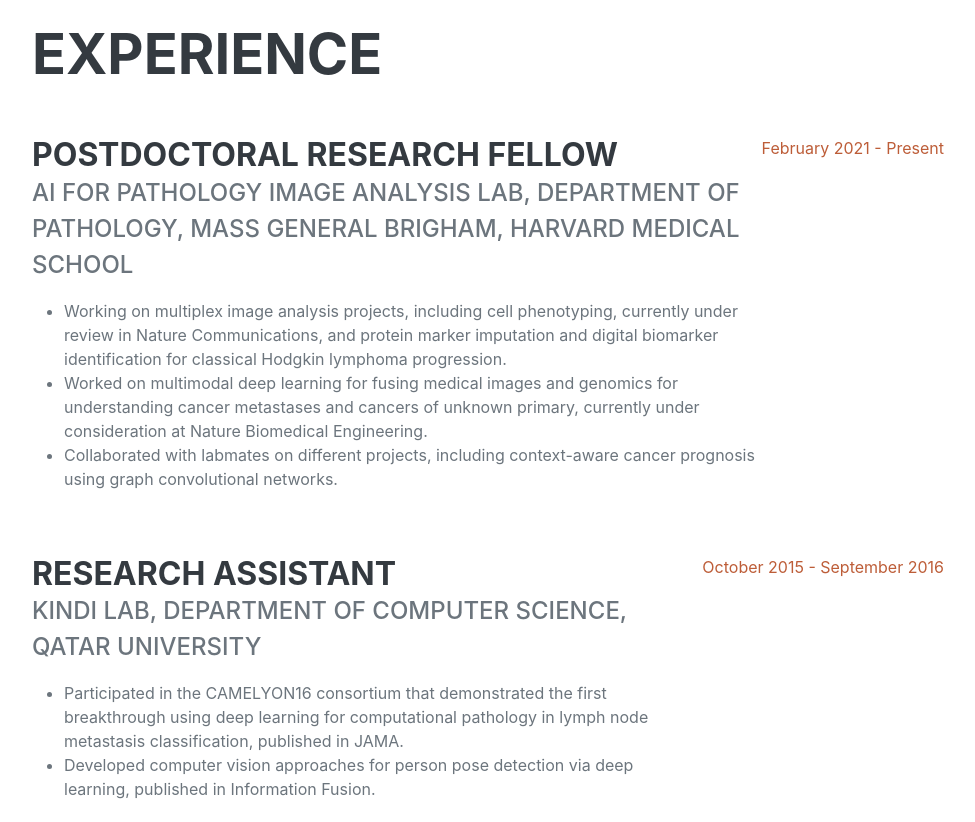
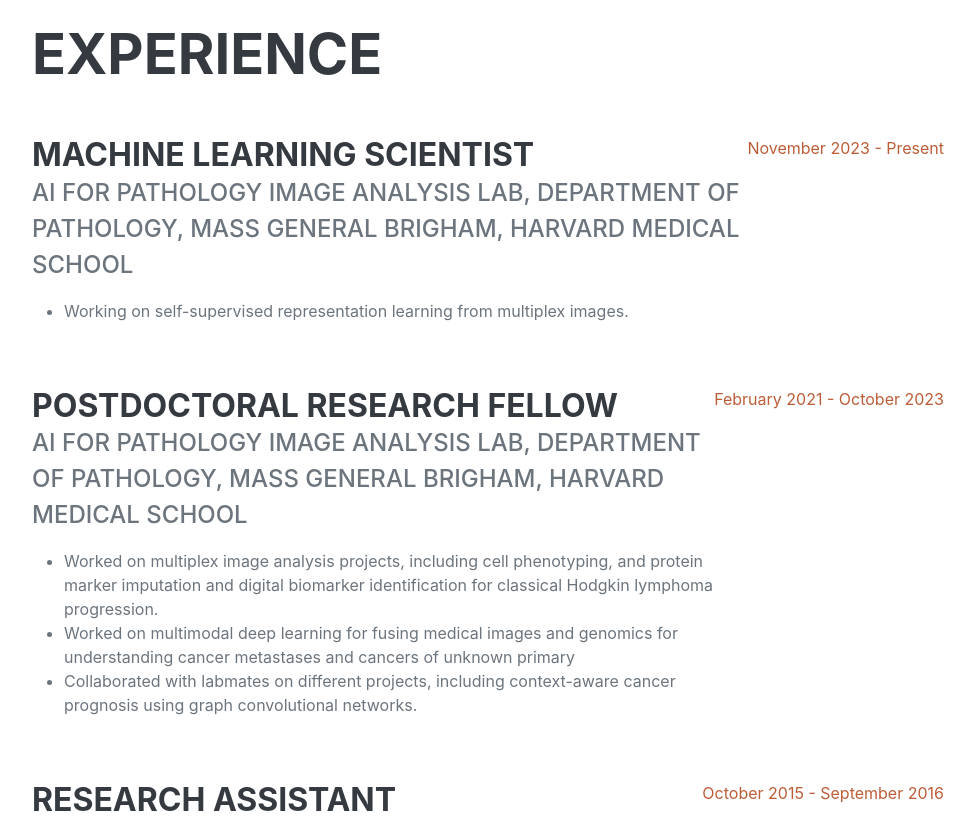
Before and after one commit to m-shaban/m-shaban.github.io, a plain HTML site: page index.html in a window 1280 px wide. Shown: the part 860-1682 px from the top of the page, without its empty margins (288-1263 px from the left). Drawn offline with nearby package versions, Linux system fonts and the light colour scheme; a web font is replaced by a local one.

Commit message:
Updated Job Role

```diff
--- a/index.html
+++ b/index.html
@@ -63,15 +63,25 @@
                     <h2 class="mb-5">Experience</h2>
                     <div class="d-flex flex-column flex-md-row justify-content-between mb-5">
                         <div class="flex-grow-1">
+                            <h3 class="mb-0">Machine Learning Scientist</h3>
+                            <div class="subheading mb-3">AI for Pathology Image Analysis Lab, Department of Pathology, Mass General Brigham, Harvard Medical School</div>
+							 <ul>
+								<li>Working on self-supervised representation learning from multiplex images.</li>
+							</ul>
+						</div>
+                        <div class="flex-shrink-0"><span class="text-primary">November 2023 - Present</span></div>
+                    </div>
+                    <div class="d-flex flex-column flex-md-row justify-content-between mb-5">
+                        <div class="flex-grow-1">
                             <h3 class="mb-0">Postdoctoral Research Fellow</h3>
                             <div class="subheading mb-3">AI for Pathology Image Analysis Lab, Department of Pathology, Mass General Brigham, Harvard Medical School</div>
-							 <ul>
-								<li>Working on multiplex image analysis projects, including cell phenotyping, currently under review in Nature Communications, and protein marker imputation and digital biomarker identification for classical Hodgkin lymphoma progression.</li>
-								<li>Worked on multimodal deep learning for fusing medical images and genomics for understanding cancer metastases and cancers of unknown primary, currently under consideration at Nature Biomedical Engineering.</li>
-								<li>Collaborated with labmates on different projects, including context-aware cancer prognosis using graph convolutional networks.</li>
-							</ul>
-						</div>
-                        <div class="flex-shrink-0"><span class="text-primary">February 2021 - Present</span></div>
+                             <ul>
+                                <li>Worked on multiplex image analysis projects, including cell phenotyping, and protein marker imputation and digital biomarker identification for classical Hodgkin lymphoma progression.</li>
+                                <li>Worked on multimodal deep learning for fusing medical images and genomics for understanding cancer metastases and cancers of unknown primary</li>
+                                <li>Collaborated with labmates on different projects, including context-aware cancer prognosis using graph convolutional networks.</li>
+                            </ul>
+                        </div>
+                        <div class="flex-shrink-0"><span class="text-primary">February 2021 - October 2023</span></div>
                     </div>
                     <div class="d-flex flex-column flex-md-row justify-content-between mb-5">
                         <div class="flex-grow-1">
@@ -144,6 +154,9 @@
                         <div class="flex-grow-1">
                             <h3 class="mb-0">Journals</h3>
 							<ol reversed>
+                                <li>
+                                    <p><strong>M Shaban</strong>, Y Bai, H Qiu, S Mao, J Yeung, YY Yeo, V Shanmugam, H Chen, B Zhu, GP Nolan, MA Shipp. <a href="https://www.biorxiv.org/content/10.1101/2023.06.25.546474v1">MAPS: Pathologist-level cell type annotation from tissue images through machine learning.</a> <em>Accepted in Nature Communications</em>, 2023.</p>
+                                </li>
 								<li>
 									<p><strong>M Shaban</strong>, SEA Raza, M Hassan, A Jamshed, S Mushtaq, A Loya, N Batis, J Brooks, P Nankivell, N Sharma, M Robinson, H Mehanna, SA Khurram, NM Rajpoot. <a href="https://pathsocjournals.onlinelibrary.wiley.com/doi/full/10.1002/path.5819">A digital score of tumour-associated stroma infiltrating lymphocytes predicts survival in head and neck squamous cell carcinoma.</a> <em>The Journal of Pathology</em>, 2021.</p>
 								</li>
```
